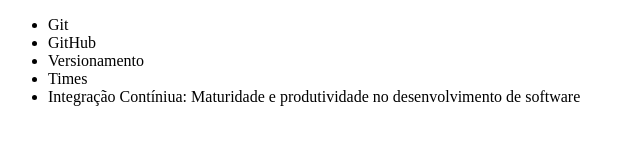
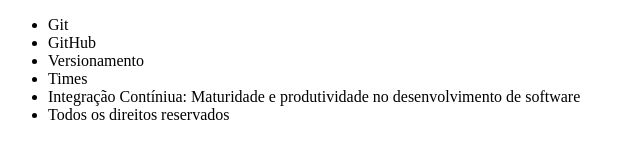
Before and after one commit to LukasSchusta/alura-git, a plain HTML site: page index.html in a window 1280 px wide. Shown: the whole page, without its empty margins (0-640 px from the left). Drawn offline with Linux system fonts and the light colour scheme.

Commit message:
Adicionado direitos autorais

```diff
--- a/index.html
+++ b/index.html
@@ -13,6 +13,7 @@
         <li>Versionamento</li>
         <li>Times</li>
         <li>Integração Contíniua: Maturidade e produtividade no desenvolvimento de software</li>
+        <li>Todos os direitos reservados</li>
     </ul>
 
 </body>
```
